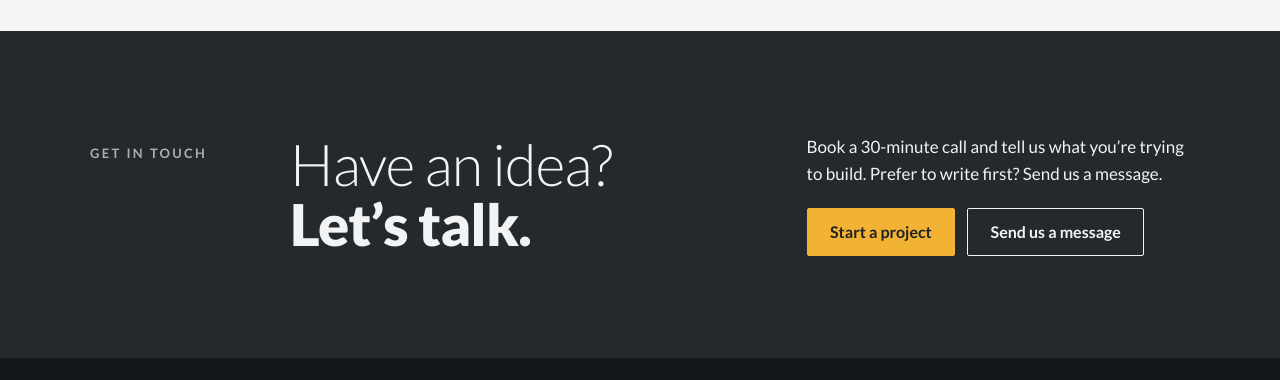
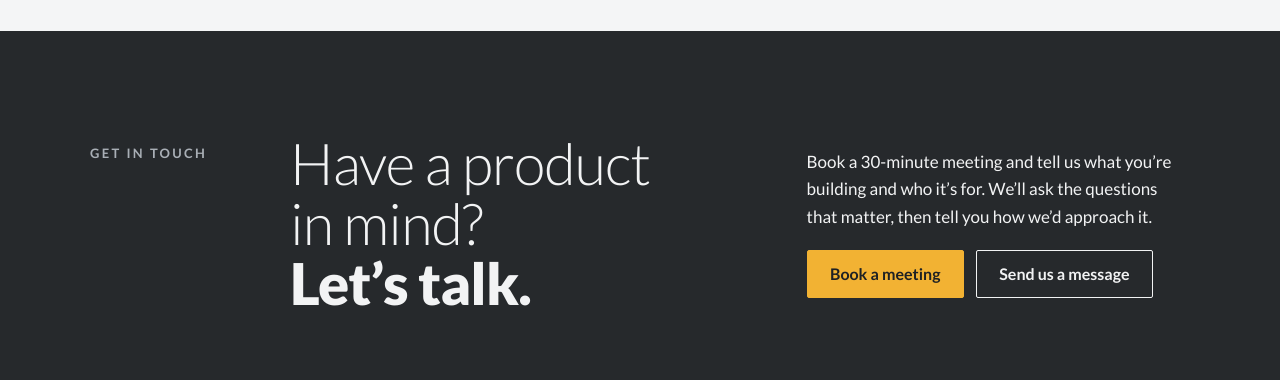
Before and after one commit to kryptechlabs/kryptechlabs.github.io, a plain HTML site: page case-study-family-asset-tracker.html in a window 1280 px wide. Shown: the part 2260-2640 px from the top of the page. Drawn offline with Linux system fonts and the light colour scheme.

Commit message:
Case studies: add Linguistic screens, shared closing section, drop sprint claim
- Add the six Linguistic screens the page links to (they returned 404).
- Remove 'the same format we run for clients' and its link to a
  Services section that doesn't exist.
- Both case studies now end with the same 'Have a product in mind?
  Let's talk.' section, directly before the footer.

Co-Authored-By: Claude Opus 5.5 <noreply@anthropic.com>
Claude-Session: https://claude.ai/code/session_01RKP8jmBuSBFAiZEBpsL2s1

```diff
--- a/case-study-family-asset-tracker.html
+++ b/case-study-family-asset-tracker.html
@@ -68,17 +68,18 @@
   <div class="wrap sec">
     <p class="label">Get in touch</p>
     <div class="cta">
-      <h2 class="display display--lg">Have an idea? <strong>Let&rsquo;s talk.</strong></h2>
+      <h2 class="display display--lg">Have a product in mind? <strong>Let&rsquo;s talk.</strong></h2>
       <div class="cta__side">
-        <p>Book a 30-minute call and tell us what you&rsquo;re trying to build. Prefer to write first? Send us a message.</p>
+        <p>Book a 30-minute meeting and tell us what you&rsquo;re building and who it&rsquo;s for. We&rsquo;ll ask the questions that matter, then tell you how we&rsquo;d approach it.</p>
         <div class="btn-row">
-          <a class="btn btn--primary" href="https://cal.com/kryptech-labs/30min?user=kryptech-labs&amp;overlayCalendar=true" target="_blank" rel="noopener">Start a project<span class="vh"> (books a 30-minute call, opens in a new tab)</span></a>
+          <a class="btn btn--primary" href="https://cal.com/kryptech-labs/30min?user=kryptech-labs&amp;overlayCalendar=true" target="_blank" rel="noopener">Book a meeting<span class="vh"> (opens the booking page in a new tab)</span></a>
           <a class="btn" href="contact.html">Send us a message</a>
         </div>
       </div>
     </div>
   </div>
 </section>
+
 </main>
 <footer class="site-foot on-brand">
   <div class="wrap">
```
Also changed, not shown: case-study-linguistic.html (+7 -7 lines), assets/img/linguistic-decrease-cushioned.jpg (added), assets/img/linguistic-decrease-honest.jpg (added), assets/img/linguistic-plateau.jpg (added), assets/img/linguistic-re-entry.jpg (added), assets/img/linguistic-session.jpg (added), assets/img/linguistic-state-view.jpg (added).
